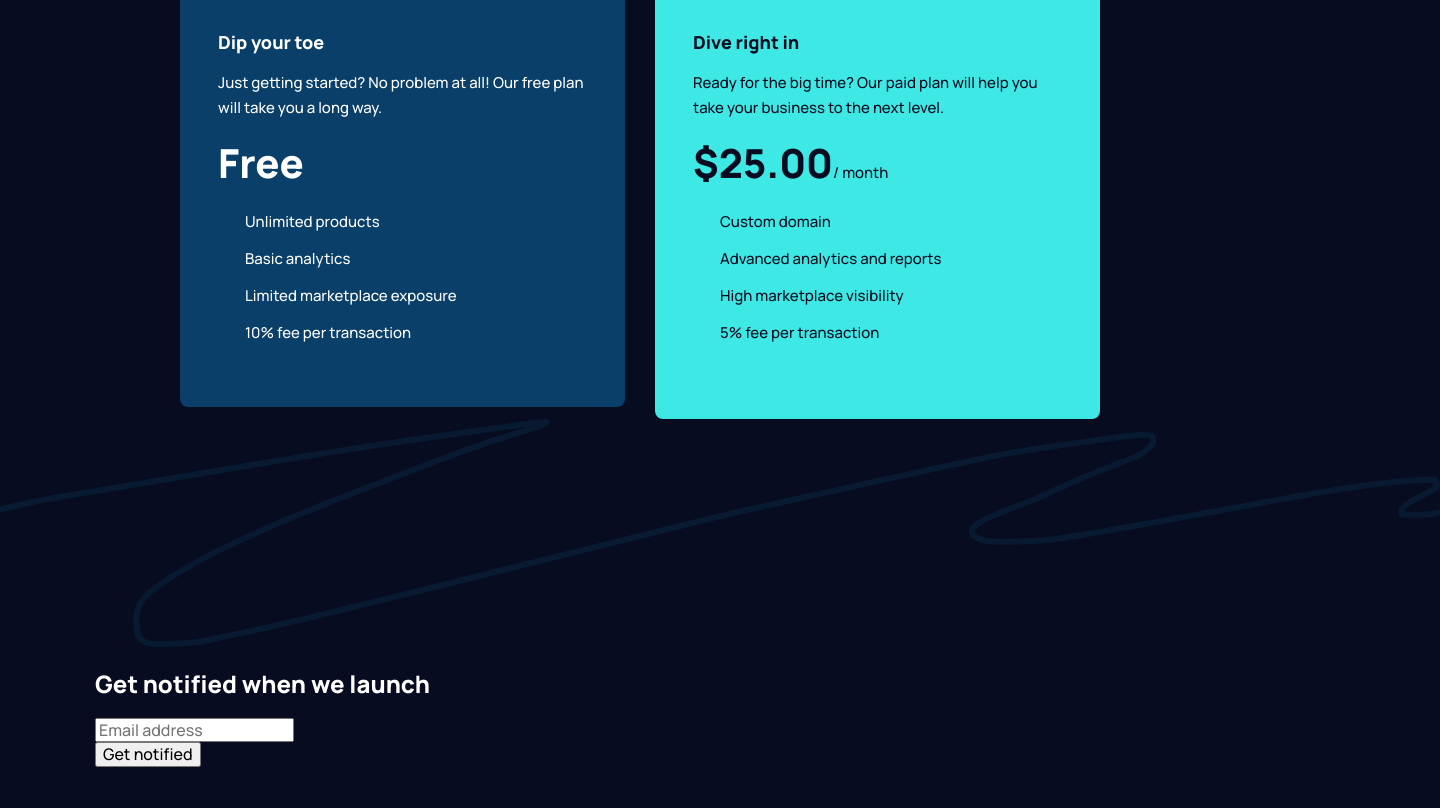
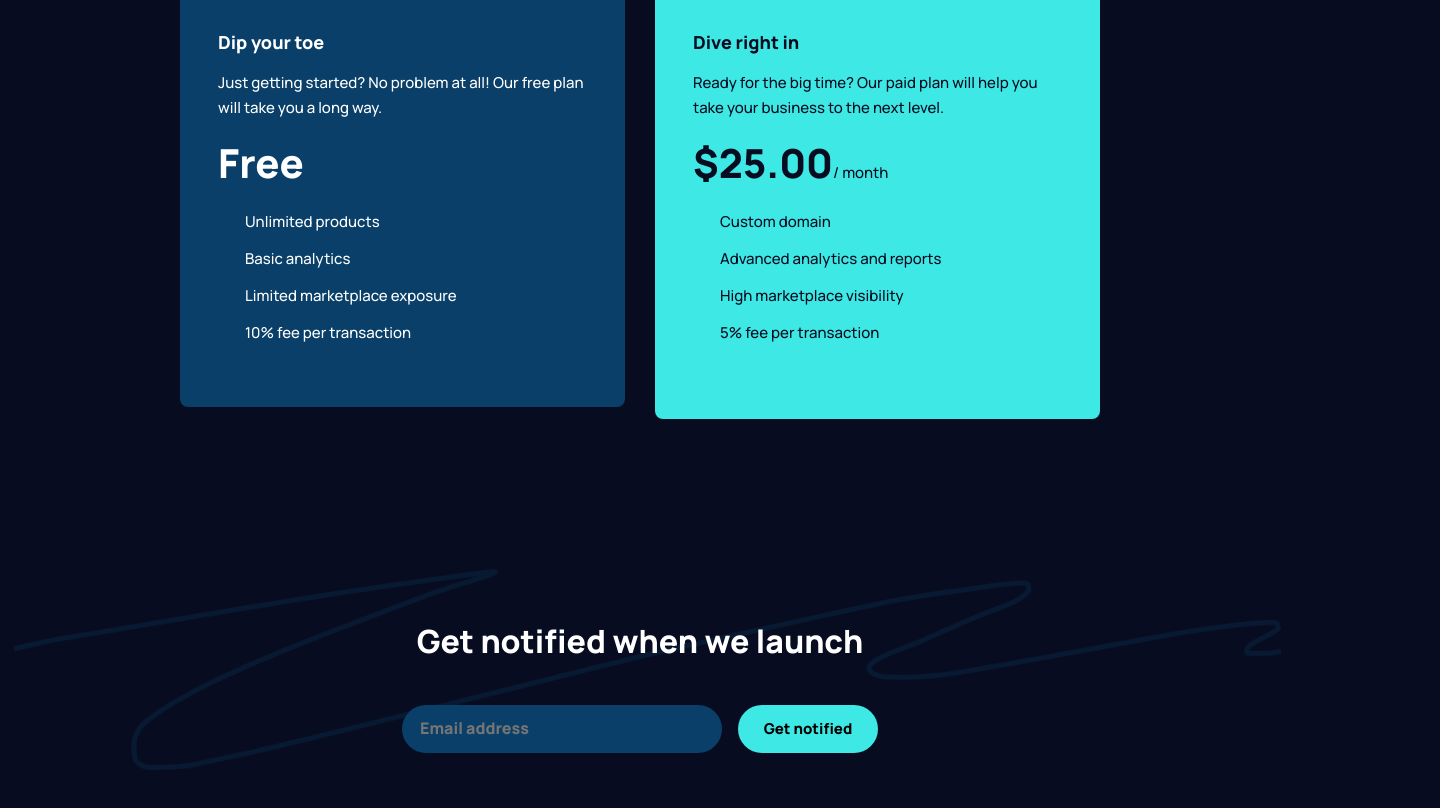
Before and after one commit to anastasiaptakh/maker, a website: page app/index.html in a window 1280 px wide. Shown: the part 1764-2572 px from the top of the page, 1440 px wide, since content can reach past the window. Before the commit the page ends 2531 px from the top, so only its background shows below. Drawn offline with Linux system fonts and the light colour scheme.

Commit message:
style footer form

```diff
--- a/app/index.html
+++ b/app/index.html
@@ -107,14 +107,16 @@
     <footer class="footer">
         <img class="footer__img" src="images/footer-bg.png" alt="footer-background">
         <div class="container">
+            <div class="footer__inner">
             <h2 class="footer__title">Get notified when we launch</h2>
                 <form action="#" class="footer__form novalidate">
-                    <div class="footer__inner-input">
+                    <div class="footer__input-inner">
                         <input class="footer__input" type="email" required placeholder="Email address">
                         <span class="invalid"></span>
                     </div>
                         <button class="footer__btn">Get notified</button>
                 </form>
+            </div>
         </div>
     </footer>
 </body>
--- a/app/scss/style.scss
+++ b/app/scss/style.scss
@@ -13,7 +13,7 @@
             width: 120px;
             height: 35px;
             img {
-                max-width: 100%;
+                width: 98%;
             }
         }
     }
@@ -216,3 +216,76 @@
         bottom: 0;
     }
 }
+
+.footer {
+    margin: 200px 0 117px;
+    position: relative;
+    &__img {
+        position: absolute;
+        right: -1px;
+        top: -50px;
+        width: 99%;
+    }
+    &__inner {
+        max-width: 730px;
+        margin: 0 auto;
+    }
+    &__title {
+        @extend %manrope-extrabold;
+        text-align: center;
+        font-size: 32px;
+        line-height: 44px;
+    }
+    &__form {
+        display: flex;
+        justify-content: center;
+        align-items: center;
+        margin-top: 42px;
+    }
+    &__input-inner {
+        position: relative;
+        display: flex;
+        justify-content: space-between;
+        span {
+            @extend %errors-red-color;
+            display: none;
+            position: absolute;
+            font-size: 12px;
+            left: 18px;
+            bottom: -20px;
+        }
+    }
+    &__input {
+        @extend %manrope-extrabold;
+        min-width: 320px;
+        height: 48px;
+        padding: 11px 18px 12px 0;
+        background-color: #093F68;
+        border-radius: 24px;
+        border: none;
+        outline: none;
+        margin-right: 16px;
+        &::placeholder {
+            padding-left: 18px;
+        }
+    }
+    &__btn {
+        @extend %manrope-extrabold;
+        min-width: 140px;
+        height: 48px;
+        background-color: #3EE9E5;
+        border-radius: 24px;
+        padding: 12px 18px;
+        border: none;
+        outline: none;
+        cursor: pointer;
+        font-size: 15px;
+        text-align: center;
+        &:hover {
+            @extend %heading-color;
+            background-color: transparent;
+            border: 2px solid #3EE9E5;
+            cursor: pointer;
+        }
+    }
+}
```
Also changed, not shown: app/css/style.min.css, 1 other file.
